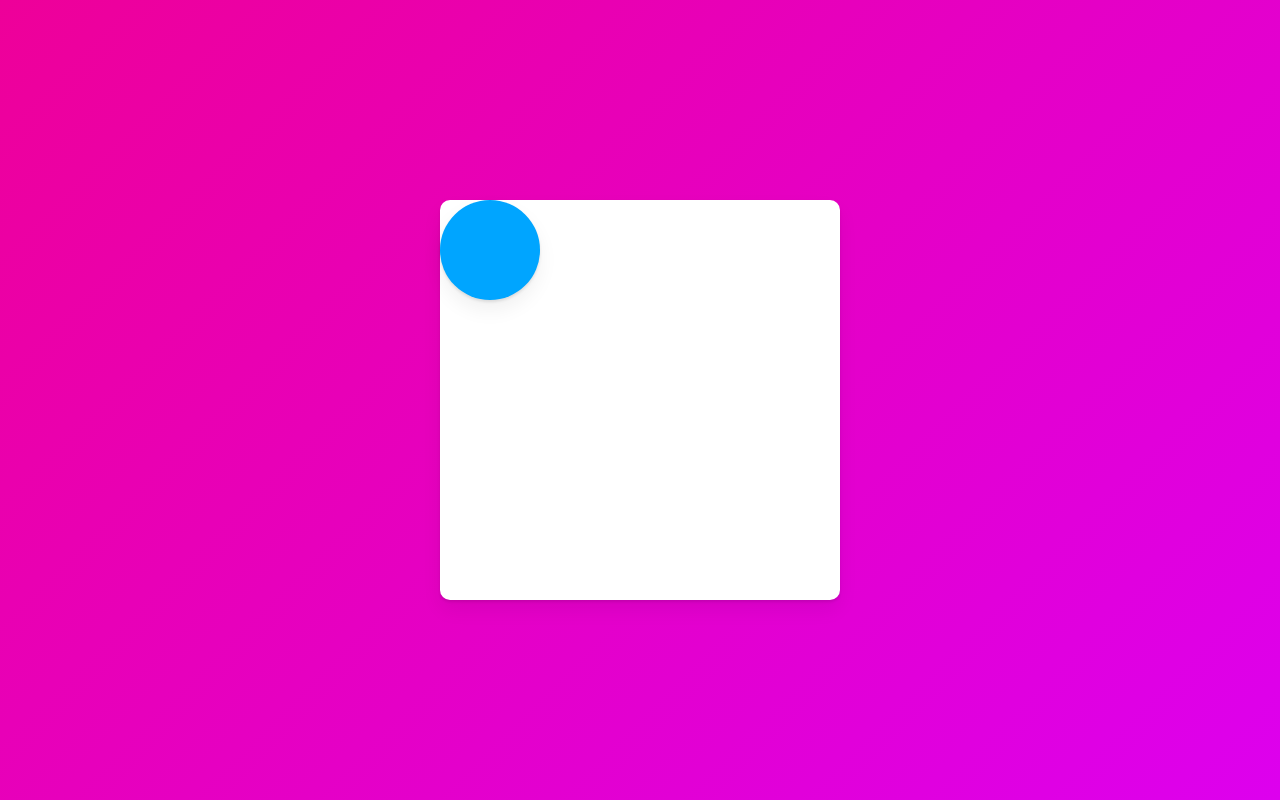
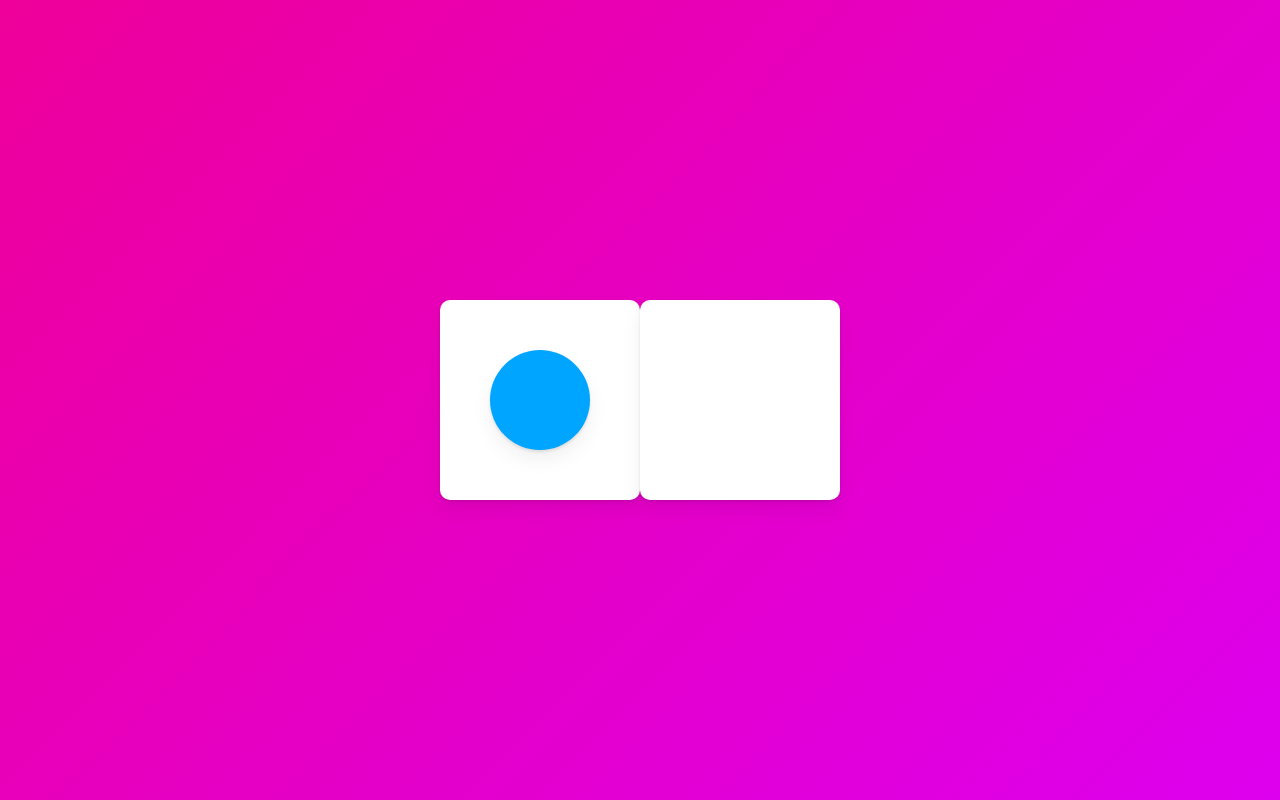
Before and after one commit to junha6316/react-tutorial, a React (Create React App) app in the folder animation/: page / in a window 1280 px wide. Built offline with nearby package versions, Linux system fonts and the light colour scheme.

Commit message:
layoutId 활용

```diff
--- a/animation/src/App.tsx
+++ b/animation/src/App.tsx
@@ -15,12 +15,14 @@ const Wrapper = styled(motion.div)`
 `;
 
 const Box = styled(motion.div)`
-  width: 400px;
-  height: 400px;
+  width: 200px;
+  height: 200px;
   display: flex;
   top: 100px;
   background-color: white;
   border-radius: 10px;
+  justify-content: center;
+  align-items: center;
   font-size: 28px;
   box-shadow: 0 2px 3px rgba(0, 0, 0, 0.1), 0 10px 20px rgba(0, 0, 0, 0.06);
 `;
@@ -37,13 +39,15 @@ function App() {
   const toggleClicked = () => setClicked((prev) => !prev);
   return (
     <Wrapper onClick={toggleClicked}>
-      <Box
-        style={{
-          justifyContent: clicked ? 'center' : 'flex-start',
-          alignItems: clicked ? 'center' : 'flex-start',
-        }}
-      >
-        <Circle layout />
+      <Box>
+        {!clicked ? (
+          <Circle layoutId="test" style={{ borderRadius: 50 }} />
+        ) : null}
+      </Box>
+      <Box>
+        {clicked ? (
+          <Circle layoutId="test" style={{ borderRadius: 0, scale: 2 }} />
+        ) : null}
       </Box>
     </Wrapper>
   );
```
Also changed, not shown: 1 other file (tests, documents, lock files or other folders).
